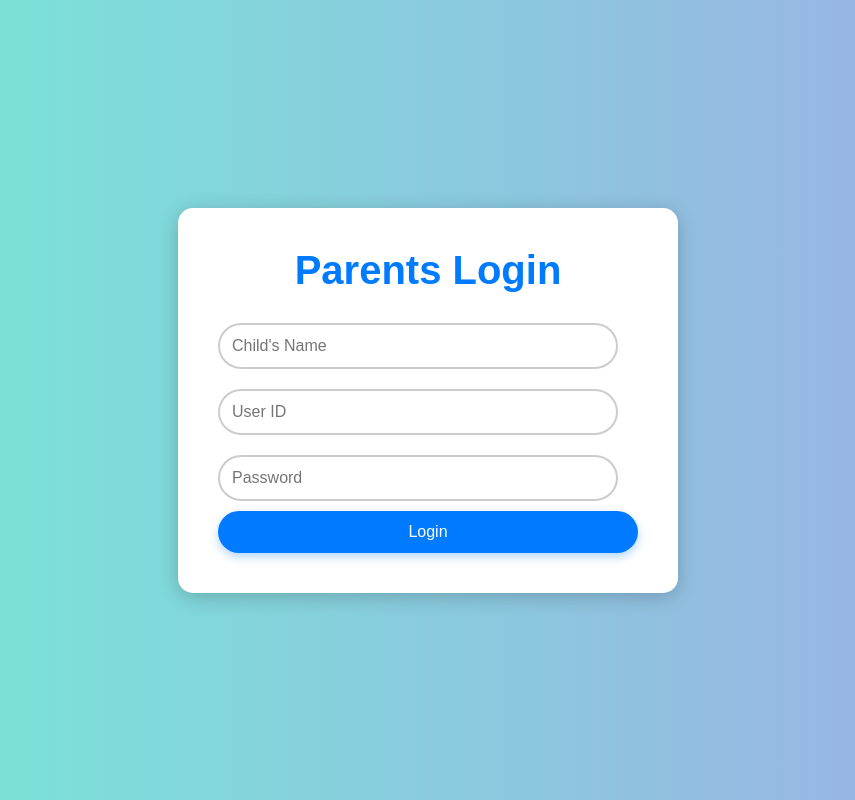
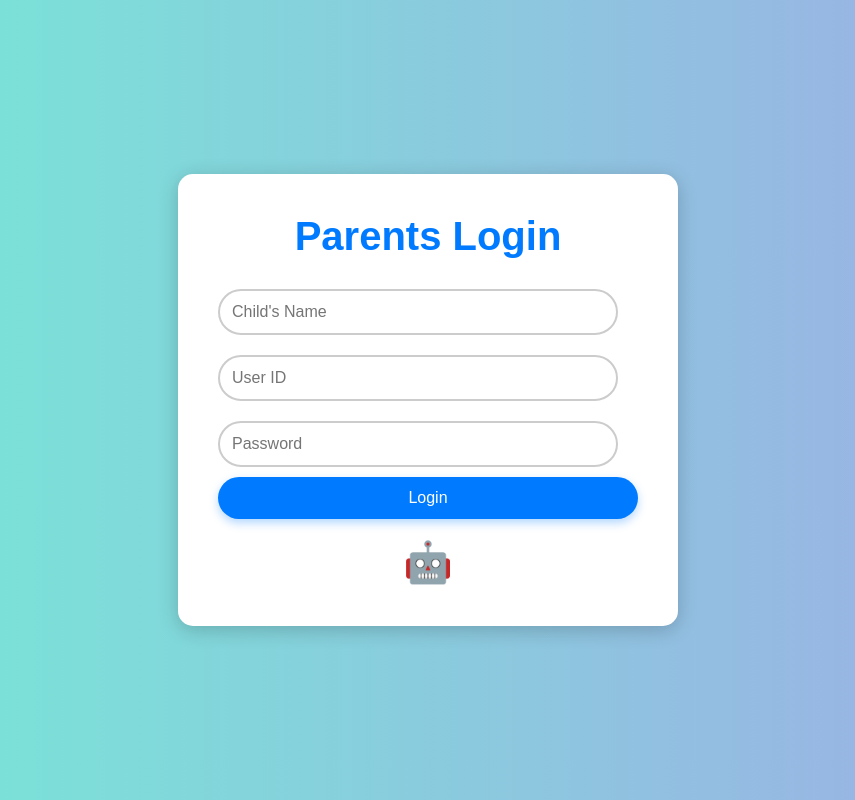
Before and after one commit to HarshaPradaC/vaxiwell_vaccine_management, a plain HTML site: page guardian.html in a window 1280 px wide. Shown: the whole page, without its empty margins (212-1067 px from the left). Drawn offline with Linux system fonts and the light colour scheme.

Commit message:
guardian.html

```diff
--- a/guardian.html
+++ b/guardian.html
@@ -15,6 +15,12 @@
             <input type="password" placeholder="Password" required>
             <button type="submit" class="primary-btn">Login</button>
         </form>
+
+        <div class="chatbot-access">
+            <a href="https://landbot.online/v3/H-2629522-8QC84RANISVVOZXI/index.html" target="_blank" class="chatbot-icon" title="Chat with us!">
+                🤖
+            </a>
+        </div>
     </div>
 </body>
 </html>
```
